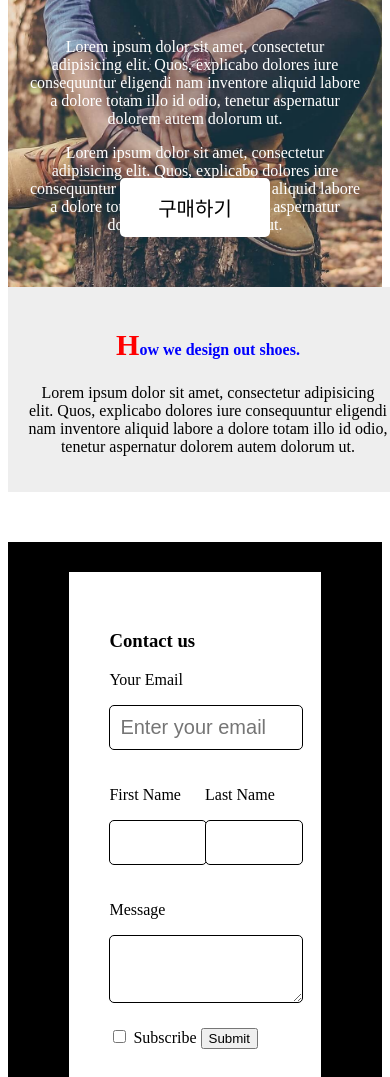
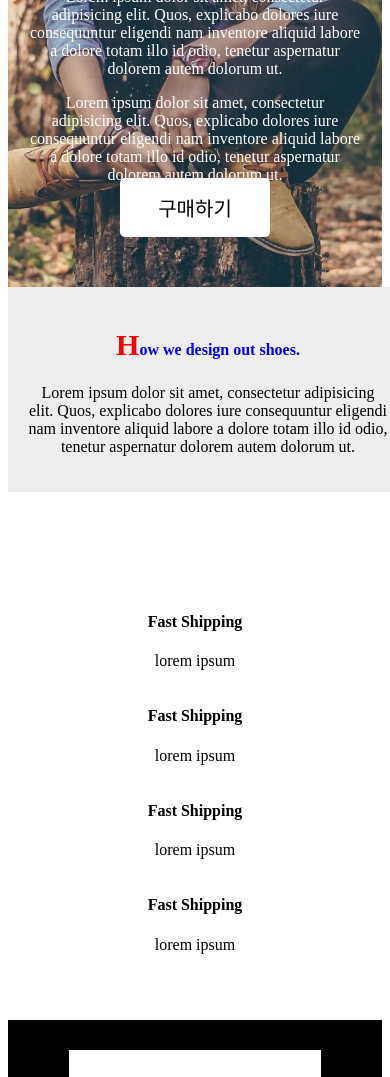
Before and after one commit to HSH-85/front-work, a plain HTML site: page shoes.html in a window 390 px wide. Shown: the part 221-1298 px from the top of the page. Drawn offline with Linux system fonts and the light colour scheme.

Commit message:
미디어 쿼리 완성

```diff
--- a/css/shoes.css
+++ b/css/shoes.css
@@ -137,3 +137,47 @@ div {
 .yellow-button{
   background-color: yellow;
 }
+
+.product-container{
+  width: 80%;
+  max-width: 1000px;
+  margin: auto;
+  margin-top: 50px;
+  margin-bottom: 50px;
+}
+
+.product-container div{
+  float: left;
+  width: 25%;
+  text-align: center;
+}
+
+@media screen and (max-width: 1200px) {
+  /*  화면의 크기가 1200px 이하일 때 */
+  /* 태블릿 사이즈에서 적용할 css를 기술 */
+  .main-title{
+    font-size: 30px;
+  }
+  .product-container div{
+    width: 50%;
+  }
+}
+
+
+
+@media screen and (max-width: 768px) {
+  /*  화면의 크기가 1200px 이하일 때 */
+  /*  모바일에 적용할 css를 기술 */
+  .main-title{
+    font-size: 20px;
+  }
+  .product-container div{
+    width: 100%;
+  }
+}
+/* @media screen and (max-width: 576px) {
+  /*  화면의 크기가 1200px 이하일 때 */
+  /* 적용할 css를 기술 */
+  /* .main-title{
+    font-size: 10px;
+  }} */
--- a/holy-grail/css/holy-grail.css
+++ b/holy-grail/css/holy-grail.css
@@ -36,6 +36,7 @@ footer{
 nav, aside{
   /* 플렉스에 너비를 부여 */
   flex-basis: 150px;
+  /* 주어진 너비가 줄어들 때 양보 안 함. */
   flex-shrink: 0;
 }
 
--- a/shoes.html
+++ b/shoes.html
@@ -38,6 +38,28 @@
         dolorum ut.
       </p>
     </div>
+
+    <!-- 미디어 쿼리를 활용한 가로정렬 연습-->
+     <div class="product-container">
+      <div>
+        <h4>Fast Shipping</h4>
+        <p>lorem ipsum</p>
+      </div>
+      <div>
+        <h4>Fast Shipping</h4>
+        <p>lorem ipsum</p>
+      </div>
+      <div>
+        <h4>Fast Shipping</h4>
+        <p>lorem ipsum</p>
+      </div>
+      <div>
+        <h4>Fast Shipping</h4>
+        <p>lorem ipsum</p>
+      </div>
+      <div style="float: none; clear: both;"></div>
+     </div>
+
     <div class="form-background">
       <div class="form-white">
         <form action="" method="">
```
